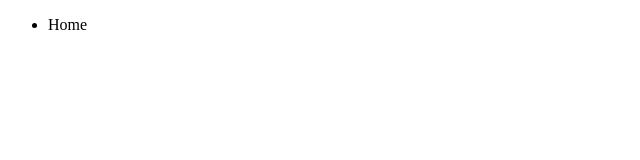
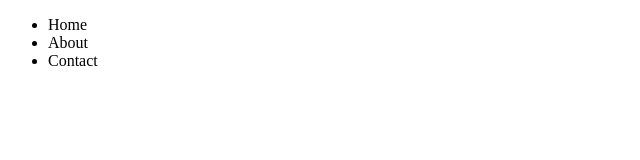
Before and after one commit to arounamounchili/git-tutorial, a plain HTML site: page index.html in a window 1280 px wide. Shown: the whole page, without its empty margins (0-640 px from the left). Drawn offline with Linux system fonts and the light colour scheme.

Commit message:
added contact list

```diff
--- a/index.html
+++ b/index.html
@@ -10,6 +10,8 @@
         <nav>
             <ul>
                 <li>Home</li>
+                <li>About</li>
+                <li>Contact</li>
             </ul>
         </nav>
     </div>
```
